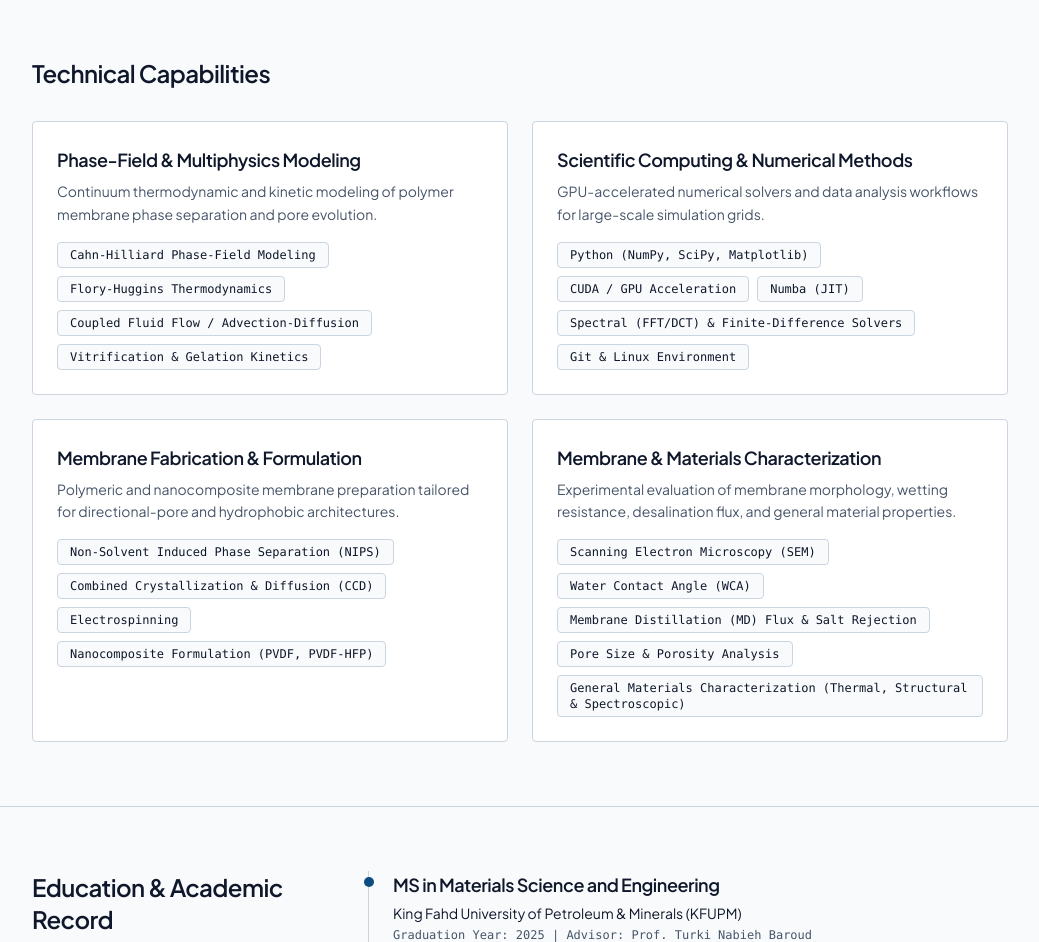
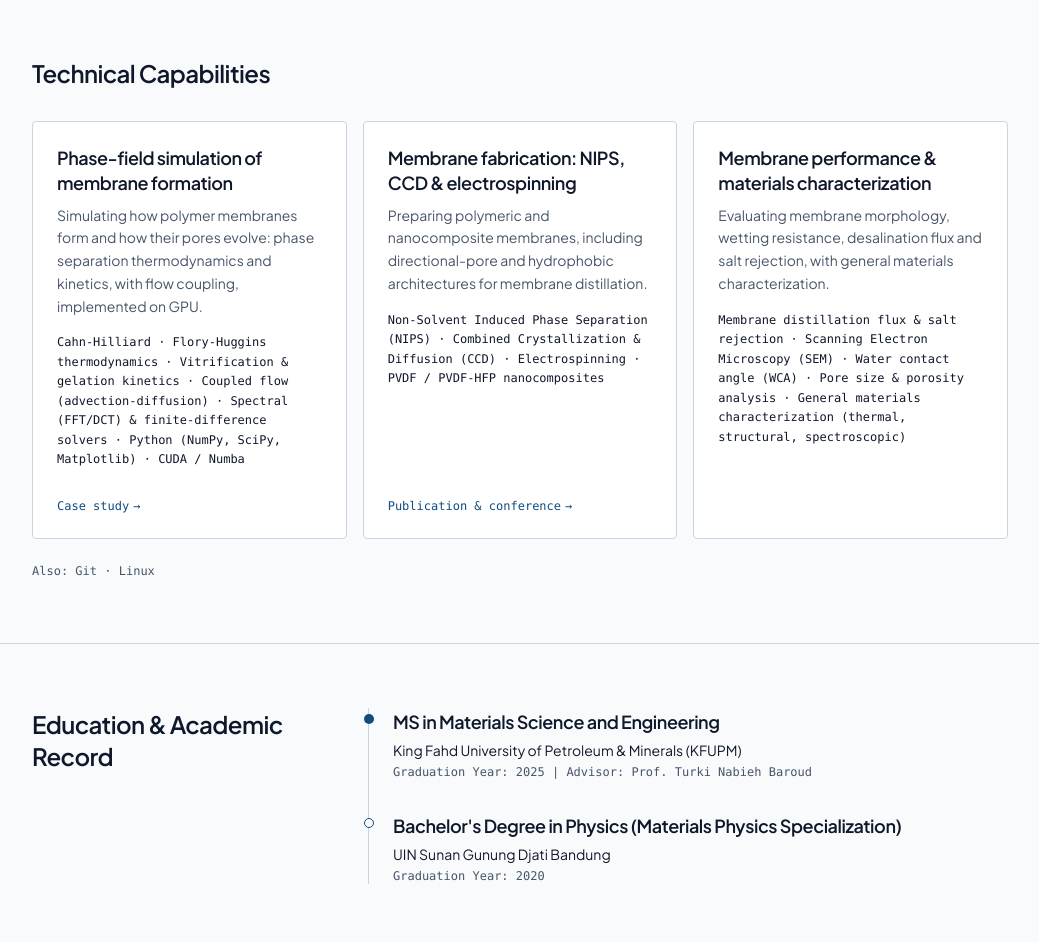
Before and after one commit to muhammadasipi/muhammadasipi.github.io, an Astro site: page / in a window 1280 px wide. Shown: the part 2740-3682 px from the top of the page, without its empty margins (120-1159 px from the left). Built offline with nearby package versions, Linux system fonts and the light colour scheme; Astro itself is replaced by a stand-in of ours.

Commit message:
Replace skills grid with three core capability cards
Merge the four generic skill categories into three cards (phase-field
simulation, fabrication incl. NIPS/CCD/electrospinning, performance and
characterization), with evidence links and EN/ID translations.

Co-Authored-By: Claude Sonnet 5.5 <noreply@anthropic.com>
Claude-Session: https://claude.ai/code/session_01Y5yvuA66S6w3LCtgn6kaD9

```diff
--- a/src/i18n/ui.ts
+++ b/src/i18n/ui.ts
@@ -54,14 +54,15 @@ export const ui = {
     'conferences.eds2025.event': 'European Desalination Society (EDS) Conference 2025: Desalination for the Environment: Clean Water and Energy',
     'conferences.eds2025.meta': 'Porto, Portugal | 27-30 April 2025 | Abstract No. 38',
     'skills.heading': 'Technical Capabilities',
-    'skills.cat1': 'Phase-Field & Multiphysics Modeling',
-    'skills.cat1.desc': 'Continuum thermodynamic and kinetic modeling of polymer membrane phase separation and pore evolution.',
-    'skills.cat2': 'Scientific Computing & Numerical Methods',
-    'skills.cat2.desc': 'GPU-accelerated numerical solvers and data analysis workflows for large-scale simulation grids.',
-    'skills.cat3': 'Membrane Fabrication & Formulation',
-    'skills.cat3.desc': 'Polymeric and nanocomposite membrane preparation tailored for directional-pore and hydrophobic architectures.',
-    'skills.cat4': 'Membrane & Materials Characterization',
-    'skills.cat4.desc': 'Experimental evaluation of membrane morphology, wetting resistance, desalination flux, and general material properties.',
+    'skills.core1.title': 'Phase-field simulation of membrane formation',
+    'skills.core1.desc': 'Simulating how polymer membranes form and how their pores evolve: phase separation thermodynamics and kinetics, with flow coupling, implemented on GPU.',
+    'skills.core1.link': 'Case study',
+    'skills.core2.title': 'Membrane fabrication: NIPS, CCD & electrospinning',
+    'skills.core2.desc': 'Preparing polymeric and nanocomposite membranes, including directional-pore and hydrophobic architectures for membrane distillation.',
+    'skills.core2.link': 'Publication & conference',
+    'skills.core3.title': 'Membrane performance & materials characterization',
+    'skills.core3.desc': 'Evaluating membrane morphology, wetting resistance, desalination flux and salt rejection, with general materials characterization.',
+    'skills.tools': 'Also',
     'education.heading': 'Education & Academic Record',
     'education.ms.degree': 'MS in Materials Science and Engineering',
     'education.ms.inst': 'King Fahd University of Petroleum & Minerals (KFUPM)',
@@ -147,14 +148,15 @@ export const ui = {
     'conferences.eds2025.event': 'European Desalination Society (EDS) Conference 2025: Desalination for the Environment: Clean Water and Energy',
     'conferences.eds2025.meta': 'Porto, Portugal | 27-30 April 2025 | Nomor Abstrak: 38',
     'skills.heading': 'Kompetensi Teknis',
-    'skills.cat1': 'Pemodelan Phase-Field & Multifisika',
-    'skills.cat1.desc': 'Pemodelan termodinamika dan kinetika kontinum untuk pemisahan fasa serta evolusi pori membran polimer.',
-    'skills.cat2': 'Komputasi Ilmiah & Metode Numerik',
-    'skills.cat2.desc': 'Solver numerik berakselerasi GPU dan alur analisis data untuk kisi simulasi berskala besar.',
-    'skills.cat3': 'Fabrikasi & Formulasi Membran',
-    'skills.cat3.desc': 'Preparasi membran polimer dan nanokomposit untuk arsitektur pori terarah dan permukaan hidrofobik.',
-    'skills.cat4': 'Karakterisasi Membran & Material',
-    'skills.cat4.desc': 'Evaluasi eksperimental morfologi membran, ketahanan pembasahan, fluks desalinasi, dan sifat material umum.',
+    'skills.core1.title': 'Simulasi phase-field untuk pembentukan membran',
+    'skills.core1.desc': 'Mensimulasikan bagaimana membran polimer terbentuk dan pori-porinya berevolusi: termodinamika dan kinetika pemisahan fasa dengan kopling aliran, dijalankan di GPU.',
+    'skills.core1.link': 'Studi kasus',
+    'skills.core2.title': 'Fabrikasi membran: NIPS, CCD & electrospinning',
+    'skills.core2.desc': 'Preparasi membran polimer dan nanokomposit, termasuk arsitektur pori terarah dan hidrofobik untuk distilasi membran.',
+    'skills.core2.link': 'Publikasi & konferensi',
+    'skills.core3.title': 'Kinerja membran & karakterisasi material',
+    'skills.core3.desc': 'Evaluasi morfologi membran, ketahanan pembasahan, fluks desalinasi dan salt rejection, serta karakterisasi material secara umum.',
+    'skills.tools': 'Juga',
     'education.heading': 'Pendidikan & Rekam Akademik',
     'education.ms.degree': 'MS in Materials Science and Engineering',
     'education.ms.inst': 'King Fahd University of Petroleum & Minerals (KFUPM)',
--- a/src/pages/index.astro
+++ b/src/pages/index.astro
@@ -20,50 +20,43 @@ const researchAreas = [
   { key: 'area4', code: '04' },
 ];
 
-const skillGroups = [
+const coreSkills = [
   {
-    key: 'skills.cat1',
-    descKey: 'skills.cat1.desc',
+    key: 'skills.core1',
     items: [
-      'Cahn-Hilliard Phase-Field Modeling',
-      'Flory-Huggins Thermodynamics',
-      'Coupled Fluid Flow / Advection-Diffusion',
-      'Vitrification & Gelation Kinetics',
+      'Cahn-Hilliard',
+      'Flory-Huggins thermodynamics',
+      'Vitrification & gelation kinetics',
+      'Coupled flow (advection-diffusion)',
+      'Spectral (FFT/DCT) & finite-difference solvers',
+      'Python (NumPy, SciPy, Matplotlib)',
+      'CUDA / Numba',
     ],
+    link: { href: '/projects/02-nips-pvdf-phase-field', key: 'skills.core1.link' },
   },
   {
-    key: 'skills.cat2',
-    descKey: 'skills.cat2.desc',
-    items: [
-      'Python (NumPy, SciPy, Matplotlib)',
-      'CUDA / GPU Acceleration',
-      'Numba (JIT)',
-      'Spectral (FFT/DCT) & Finite-Difference Solvers',
-      'Git & Linux Environment',
-    ],
-  },
-  {
-    key: 'skills.cat3',
-    descKey: 'skills.cat3.desc',
+    key: 'skills.core2',
     items: [
       'Non-Solvent Induced Phase Separation (NIPS)',
       'Combined Crystallization & Diffusion (CCD)',
       'Electrospinning',
-      'Nanocomposite Formulation (PVDF, PVDF-HFP)',
+      'PVDF / PVDF-HFP nanocomposites',
     ],
+    link: { href: '#publications', key: 'skills.core2.link' },
   },
   {
-    key: 'skills.cat4',
-    descKey: 'skills.cat4.desc',
+    key: 'skills.core3',
     items: [
+      'Membrane distillation flux & salt rejection',
       'Scanning Electron Microscopy (SEM)',
-      'Water Contact Angle (WCA)',
-      'Membrane Distillation (MD) Flux & Salt Rejection',
-      'Pore Size & Porosity Analysis',
-      'General Materials Characterization (Thermal, Structural & Spectroscopic)',
+      'Water contact angle (WCA)',
+      'Pore size & porosity analysis',
+      'General materials characterization (thermal, structural, spectroscopic)',
     ],
+    link: null,
   },
 ];
+const otherTools = ['Git', 'Linux'];
 ---
 
 <BaseLayout
@@ -183,25 +176,34 @@ const skillGroups = [
         <h2 data-i18n="skills.heading" class="font-sans text-2xl font-semibold tracking-tight text-ink">Technical Capabilities</h2>
       </div>
 
-      <div class="grid grid-cols-1 gap-6 sm:grid-cols-2">
-        {skillGroups.map((group) => (
-          <div class="rounded border border-border bg-elevated p-6">
-            <h3 data-i18n={group.key} class="font-sans text-lg font-semibold tracking-tight text-ink">
-              {t[group.key as keyof typeof t]}
+      <div class="grid grid-cols-1 gap-4 md:grid-cols-3">
+        {coreSkills.map((skill) => (
+          <div class="flex flex-col rounded border border-border bg-elevated p-6">
+            <h3 data-i18n={`${skill.key}.title`} class="font-sans text-lg font-semibold leading-snug tracking-tight text-ink">
+              {t[`${skill.key}.title` as keyof typeof t]}
             </h3>
-            <p data-i18n={group.descKey} class="mt-1.5 text-sm leading-relaxed text-muted">
-              {t[group.descKey as keyof typeof t]}
+            <p data-i18n={`${skill.key}.desc`} class="mt-2 text-sm leading-relaxed text-muted">
+              {t[`${skill.key}.desc` as keyof typeof t]}
             </p>
-            <ul class="mt-4 flex flex-wrap gap-2">
-              {group.items.map((item) => (
-                <li class="rounded border border-border bg-surface px-3 py-1 font-mono text-xs text-ink">
-                  {item}
-                </li>
-              ))}
-            </ul>
+            <p class="mt-4 font-mono text-xs leading-relaxed text-ink">
+              {skill.items.join(' · ')}
+            </p>
+            {skill.link && (
+              <a
+                href={skill.link.href}
+                class="mt-auto inline-flex min-h-[44px] items-end gap-1 pt-4 font-mono text-xs font-medium text-accent hover:underline"
+              >
+                <span data-i18n={skill.link.key}>{t[skill.link.key as keyof typeof t]}</span>
+                <span aria-hidden="true">&rarr;</span>
+              </a>
+            )}
           </div>
         ))}
       </div>
+
+      <p class="mt-6 font-mono text-xs text-muted">
+        <span data-i18n="skills.tools">Also</span>: {otherTools.join(' · ')}
+      </p>
     </div>
   </section>
 
```
